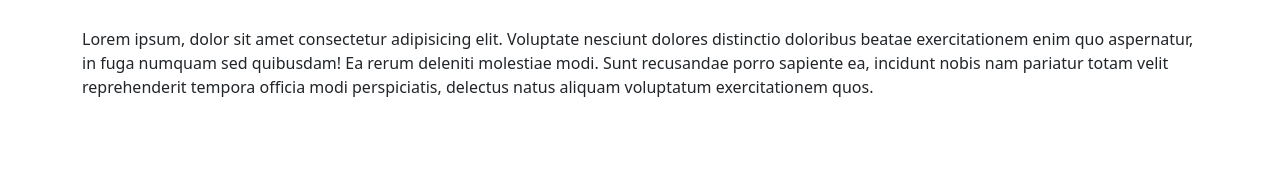
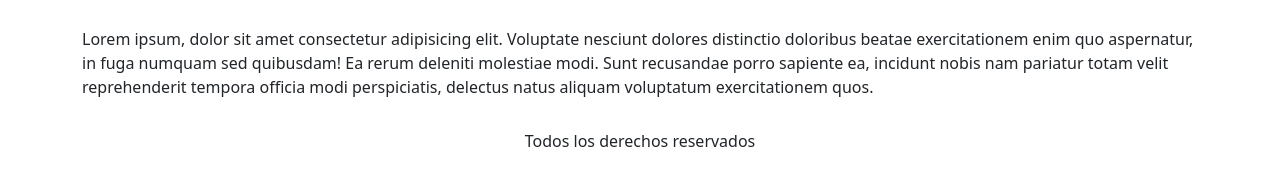
Before and after one commit to hernandw/proyecto-pagina-practica, a plain HTML site: page index.html in a window 1280 px wide. Shown: the part 131-316 px from the top of the page. Drawn offline with nearby package versions, Linux system fonts and the light colour scheme.

Commit message:
:spark: creacion del footer

```diff
--- a/index.html
+++ b/index.html
@@ -22,7 +22,9 @@
 
 
 
-
+<footer class="text-center">
+    Todos los derechos reservados
+</footer>
 
     <script src="https://cdn.jsdelivr.net/npm/bootstrap@5.3.2/dist/js/bootstrap.bundle.min.js" integrity="sha384-C6RzsynM9kWDrMNeT87bh95OGNyZPhcTNXj1NW7RuBCsyN/o0jlpcV8Qyq46cDfL" crossorigin="anonymous"></script>
   </body>
```
